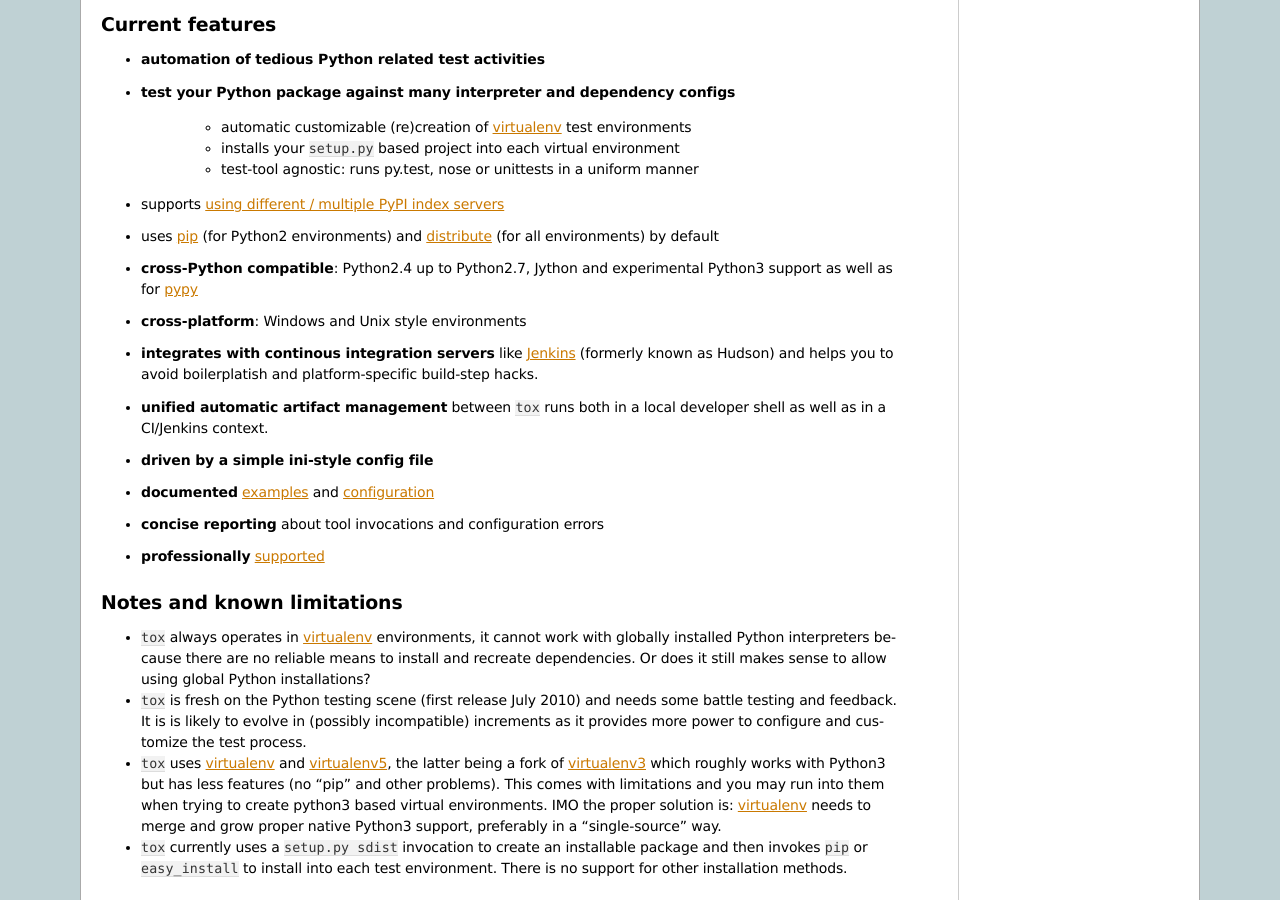
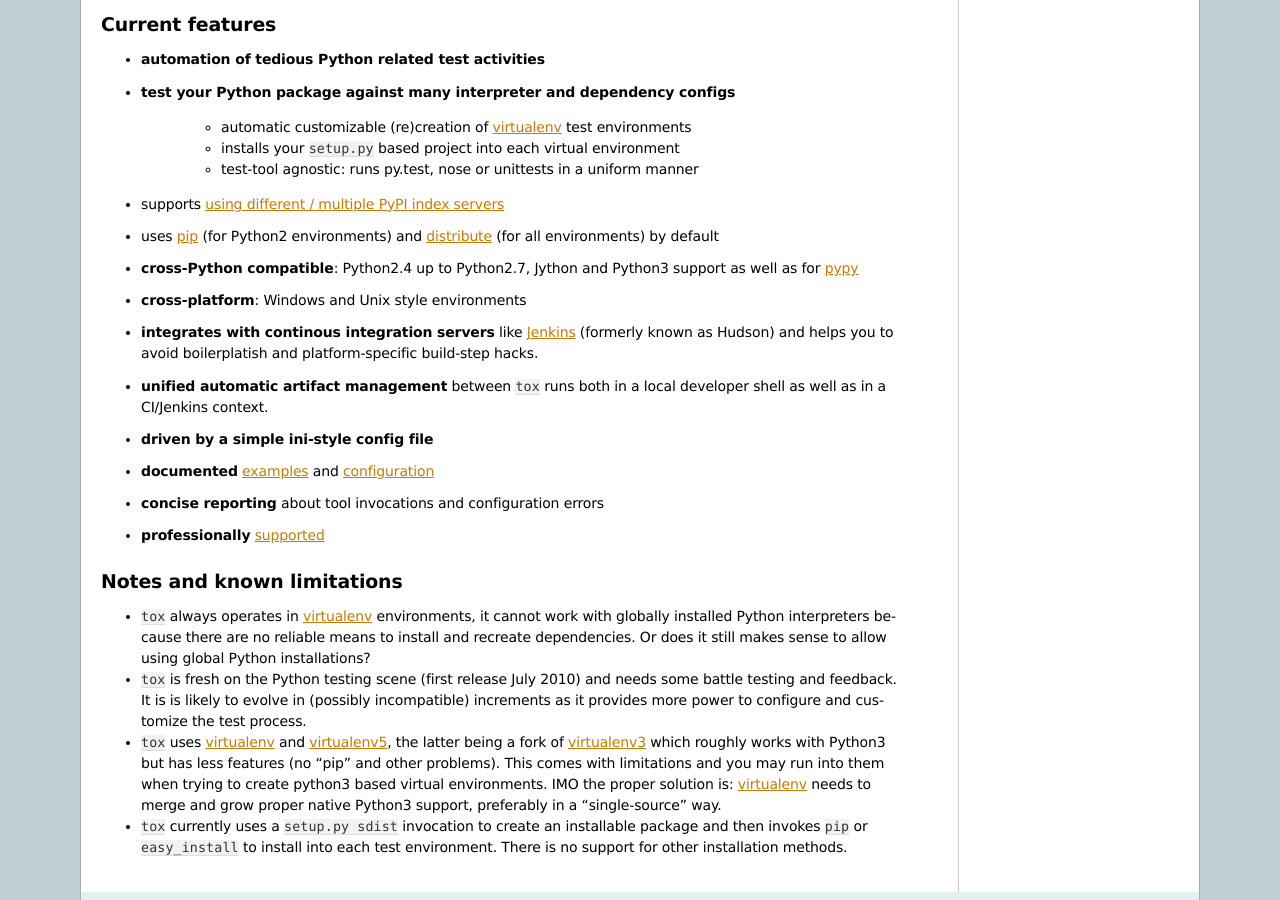
Before and after one commit to msabramo/tox, a Sphinx documentation site: the page built from doc/index.txt, in a window 1280 px wide and 900 px high, scrolled down 875 px. Built offline with Sphinx 7.4.7, drawn with Linux system fonts in a browser that asks for light colours.

Commit message:
python3 support is not experimental anymore

```diff
--- a/doc/index.txt
+++ b/doc/index.txt
@@ -66,7 +66,7 @@ Current features
 
 * uses pip_ (for Python2 environments) and distribute_ (for all environments) by default
 
-* **cross-Python compatible**: Python2.4 up to Python2.7, Jython and experimental
+* **cross-Python compatible**: Python2.4 up to Python2.7, Jython and
   Python3 support as well as for pypy_
 
 * **cross-platform**: Windows and Unix style environments
```
